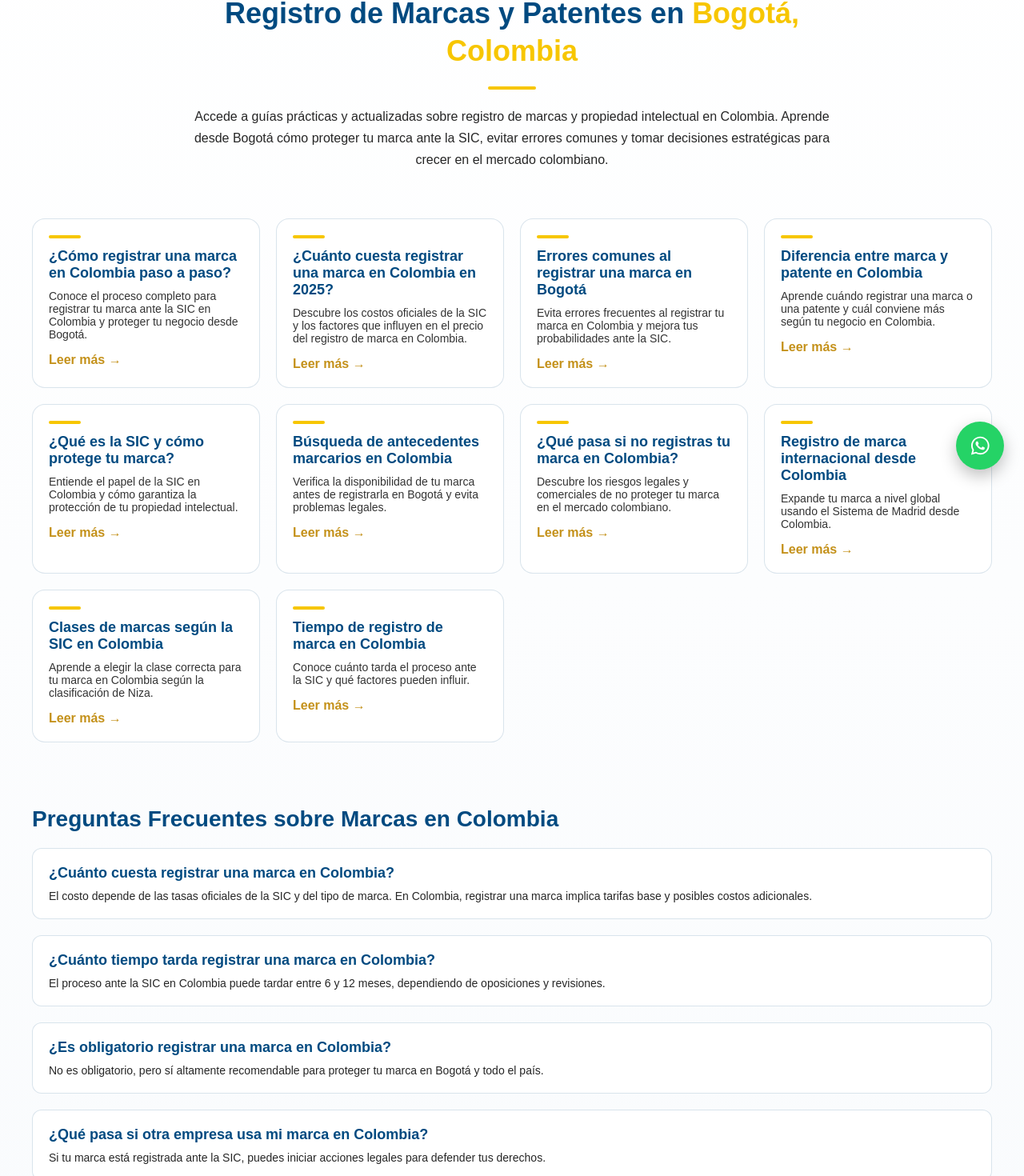
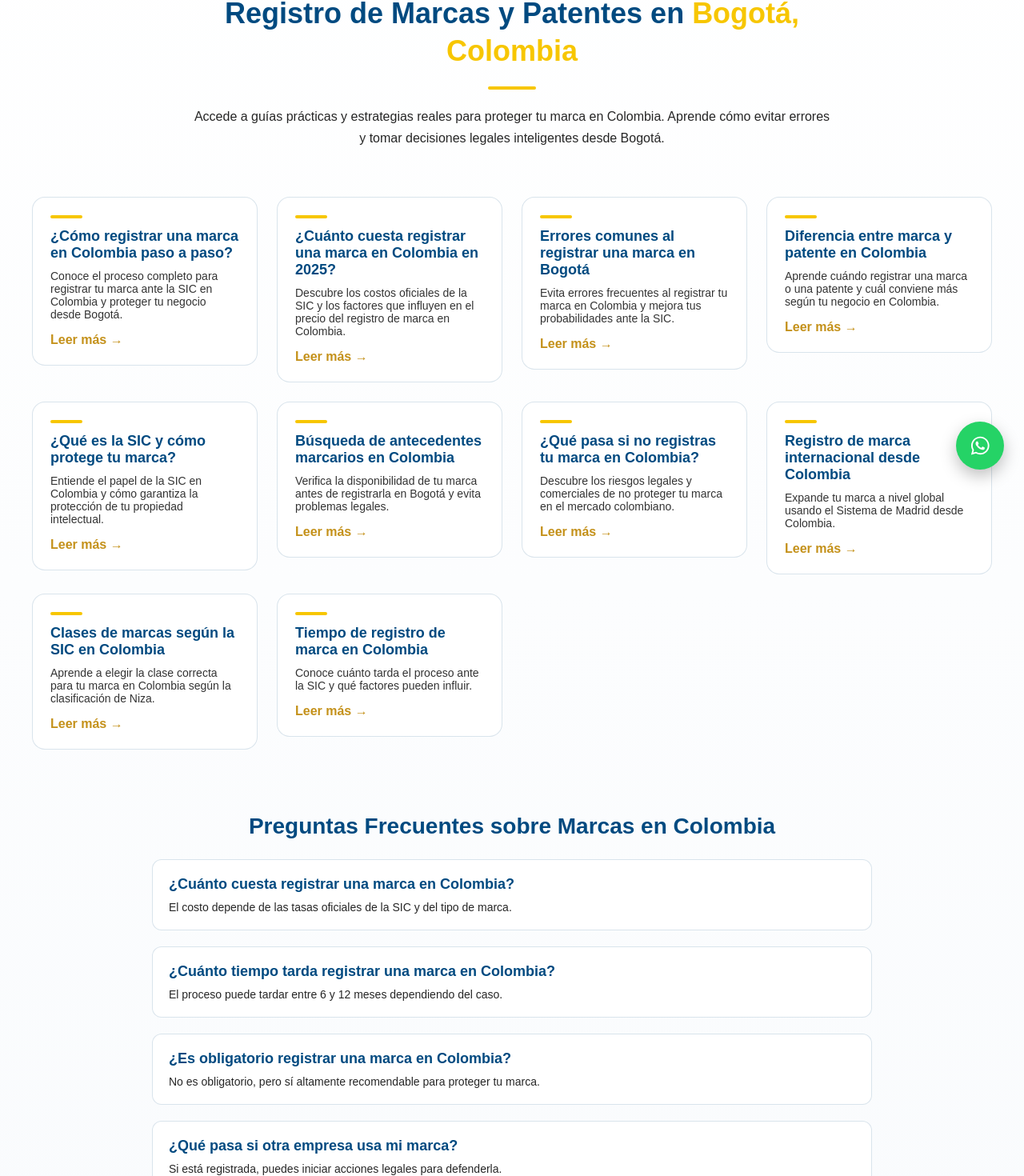
Before and after one commit to paginaswebpravice-prog/Marcas-Y-Patentes, a Next.js app: page /blog in a window 1280 px wide. Shown: the part 188-1658 px from the top of the page at 80% size. Built offline with nearby package versions, Linux system fonts and the light colour scheme.

Commit message:
Fix styles and add effects to blog section

```diff
--- a/src/app/blog/Blog.module.css
+++ b/src/app/blog/Blog.module.css
@@ -1,11 +1,14 @@
 .section {
   padding: 140px 20px;
   background: linear-gradient(to bottom, #ffffff, #f9fbfd);
+
+  overflow: hidden; /* 🔥 evita desbordes por animaciones */
 }
 
 .container {
   max-width: 1200px;
   margin: 0 auto;
+  width: 100%;
 }
 
 /* ================= HEADER ================= */
@@ -61,14 +64,24 @@
 .grid {
   display: grid;
   grid-template-columns: repeat(auto-fit, minmax(280px, 1fr));
-  gap: 20px;
+  gap: 24px;
+
+  width: 100%;
+}
+
+/* 🔥 IMPORTANTE PARA MOTION */
+.grid > * {
+  width: 100%;
 }
 
 /* ================= CARD ================= */
 
 .card {
+  display: block; /* 🔥 evita que motion lo rompa */
+  width: 100%;
+
   background: #ffffff;
-  padding: 20px;
+  padding: 22px;
   border-radius: 16px;
   text-decoration: none;
   color: inherit;
@@ -76,6 +89,8 @@
   border: 1px solid rgba(0, 74, 128, 0.15);
 
   transition: all 0.3s ease;
+
+  position: relative;
 }
 
 .card::before {
@@ -106,11 +121,14 @@
   opacity: 0.8;
 }
 
+/* ================= CTA LINK ================= */
+
 .readMore {
   display: inline-block;
   margin-top: 15px;
   font-weight: 600;
   color: #c4911a;
+  transition: 0.3s;
 }
 
 .readMore:hover {
@@ -121,12 +139,16 @@
 
 .faq {
   margin-top: 80px;
+  max-width: 900px;
+  margin-left: auto;
+  margin-right: auto;
 }
 
 .faqTitle {
   font-size: 28px;
-  margin-bottom: 20px;
+  margin-bottom: 25px;
   color: #004a80;
+  text-align: center;
 }
 
 .faqItem {
@@ -136,6 +158,8 @@
   background: #ffffff;
   border: 1px solid rgba(0, 74, 128, 0.15);
   transition: 0.3s;
+
+  width: 100%;
 }
 
 .faqItem:hover {
@@ -154,3 +178,15 @@
   color: #000;
   opacity: 0.85;
 }
+
+/* ================= RESPONSIVE ================= */
+
+@media (max-width: 768px) {
+  .title {
+    font-size: 28px;
+  }
+
+  .section {
+    padding: 100px 20px;
+  }
+}
--- a/src/app/blog/page.tsx
+++ b/src/app/blog/page.tsx
@@ -1,6 +1,7 @@
 "use client";
 
 import Link from "next/link";
+import { motion } from "framer-motion";
 import styles from "./Blog.module.css";
 
 const articles = [
@@ -80,48 +81,38 @@ const faqs = [
   {
     question: "¿Cuánto cuesta registrar una marca en Colombia?",
     answer:
-      "El costo depende de las tasas oficiales de la SIC y del tipo de marca. En Colombia, registrar una marca implica tarifas base y posibles costos adicionales.",
+      "El costo depende de las tasas oficiales de la SIC y del tipo de marca.",
   },
   {
     question: "¿Cuánto tiempo tarda registrar una marca en Colombia?",
-    answer:
-      "El proceso ante la SIC en Colombia puede tardar entre 6 y 12 meses, dependiendo de oposiciones y revisiones.",
+    answer: "El proceso puede tardar entre 6 y 12 meses dependiendo del caso.",
   },
   {
     question: "¿Es obligatorio registrar una marca en Colombia?",
     answer:
-      "No es obligatorio, pero sí altamente recomendable para proteger tu marca en Bogotá y todo el país.",
+      "No es obligatorio, pero sí altamente recomendable para proteger tu marca.",
   },
   {
-    question: "¿Qué pasa si otra empresa usa mi marca en Colombia?",
+    question: "¿Qué pasa si otra empresa usa mi marca?",
     answer:
-      "Si tu marca está registrada ante la SIC, puedes iniciar acciones legales para defender tus derechos.",
+      "Si está registrada, puedes iniciar acciones legales para defenderla.",
   },
 ];
 
 export default function BlogSection() {
   return (
-    <section
-      className={styles.section}
-      itemScope
-      itemType="https://schema.org/Blog"
-    >
-      {/* SEO */}
-      <div style={{ display: "none" }}>
-        <h2 itemProp="name">
-          Blog sobre registro de marcas en Bogotá Colombia
-        </h2>
-        <p itemProp="description">
-          Artículos sobre registro de marcas, patentes y propiedad intelectual
-          en Colombia enfocados en empresas y emprendedores en Bogotá.
-        </p>
-      </div>
-
+    <section className={styles.section}>
       <div className={styles.container}>
-        {/* HEADER PREMIUM */}
-        <div className={styles.header}>
+        {/* HEADER */}
+        <motion.div
+          className={styles.header}
+          initial={{ opacity: 0, y: 40 }}
+          whileInView={{ opacity: 1, y: 0 }}
+          transition={{ duration: 0.7 }}
+          viewport={{ once: true }}
+        >
           <span className={styles.badge}>
-            Blog Legal en Bogotá • Propiedad Intelectual en Colombia
+            Blog Legal en Bogotá • Propiedad Intelectual
           </span>
 
           <h2 className={styles.title}>
@@ -131,61 +122,63 @@ export default function BlogSection() {
           <div className={styles.divider}></div>
 
           <p className={styles.description}>
-            Accede a guías prácticas y actualizadas sobre registro de marcas y
-            propiedad intelectual en Colombia. Aprende desde Bogotá cómo
-            proteger tu marca ante la SIC, evitar errores comunes y tomar
-            decisiones estratégicas para crecer en el mercado colombiano.
+            Accede a guías prácticas y estrategias reales para proteger tu marca
+            en Colombia. Aprende cómo evitar errores y tomar decisiones legales
+            inteligentes desde Bogotá.
           </p>
-        </div>
+        </motion.div>
 
         {/* GRID */}
         <div className={styles.grid}>
-          {articles.map((article) => (
-            <Link
+          {articles.map((article, index) => (
+            <motion.div
               key={article.id}
-              href={`/blog/${article.slug}`}
-              className={styles.card}
-              itemProp="blogPost"
-              itemScope
-              itemType="https://schema.org/BlogPosting"
+              initial={{ opacity: 0, y: 50 }}
+              whileInView={{ opacity: 1, y: 0 }}
+              transition={{
+                duration: 0.5,
+                delay: index * 0.08, // efecto escalonado
+              }}
+              viewport={{ once: true }}
             >
-              <h3 itemProp="headline">{article.title}</h3>
-              <p itemProp="description">{article.excerpt}</p>
-              <span className={styles.readMore}>Leer más →</span>
-            </Link>
+              <Link href={`/blog/${article.slug}`} className={styles.card}>
+                <h3>{article.title}</h3>
+                <p>{article.excerpt}</p>
+                <span className={styles.readMore}>Leer más →</span>
+              </Link>
+            </motion.div>
           ))}
         </div>
 
         {/* FAQ */}
-        <div
+        <motion.div
           className={styles.faq}
-          itemScope
-          itemType="https://schema.org/FAQPage"
+          initial={{ opacity: 0, y: 40 }}
+          whileInView={{ opacity: 1, y: 0 }}
+          transition={{ duration: 0.7, delay: 0.2 }}
+          viewport={{ once: true }}
         >
           <h2 className={styles.faqTitle}>
             Preguntas Frecuentes sobre Marcas en Colombia
           </h2>
 
           {faqs.map((faq, index) => (
-            <div
+            <motion.div
               key={index}
               className={styles.faqItem}
-              itemScope
-              itemProp="mainEntity"
-              itemType="https://schema.org/Question"
+              initial={{ opacity: 0, x: -20 }}
+              whileInView={{ opacity: 1, x: 0 }}
+              transition={{
+                duration: 0.4,
+                delay: index * 0.1,
+              }}
+              viewport={{ once: true }}
             >
-              <h3 itemProp="name">{faq.question}</h3>
-
-              <p
-                itemScope
-                itemProp="acceptedAnswer"
-                itemType="https://schema.org/Answer"
-              >
-                <span itemProp="text">{faq.answer}</span>
-              </p>
-            </div>
+              <h3>{faq.question}</h3>
+              <p>{faq.answer}</p>
+            </motion.div>
           ))}
-        </div>
+        </motion.div>
       </div>
     </section>
   );
```
